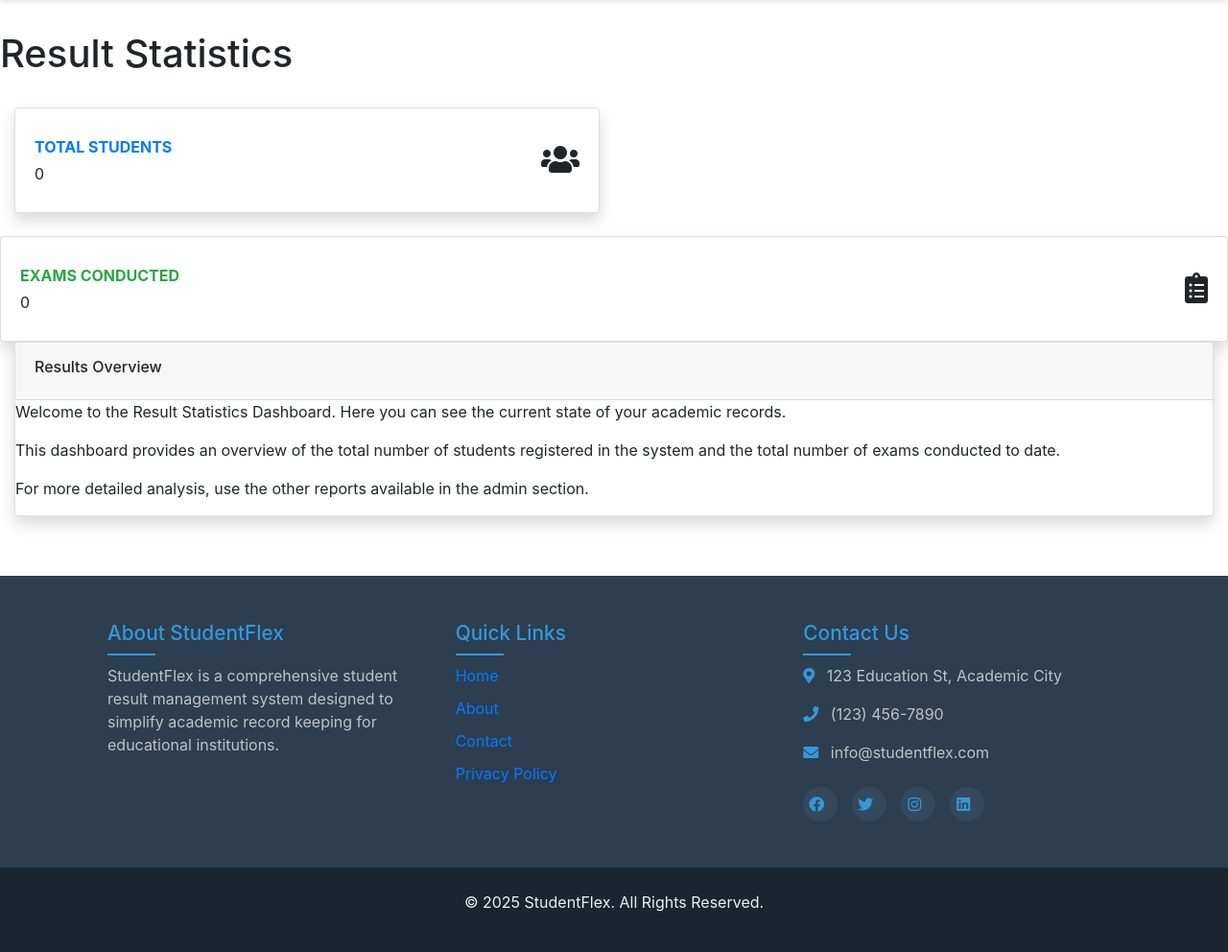
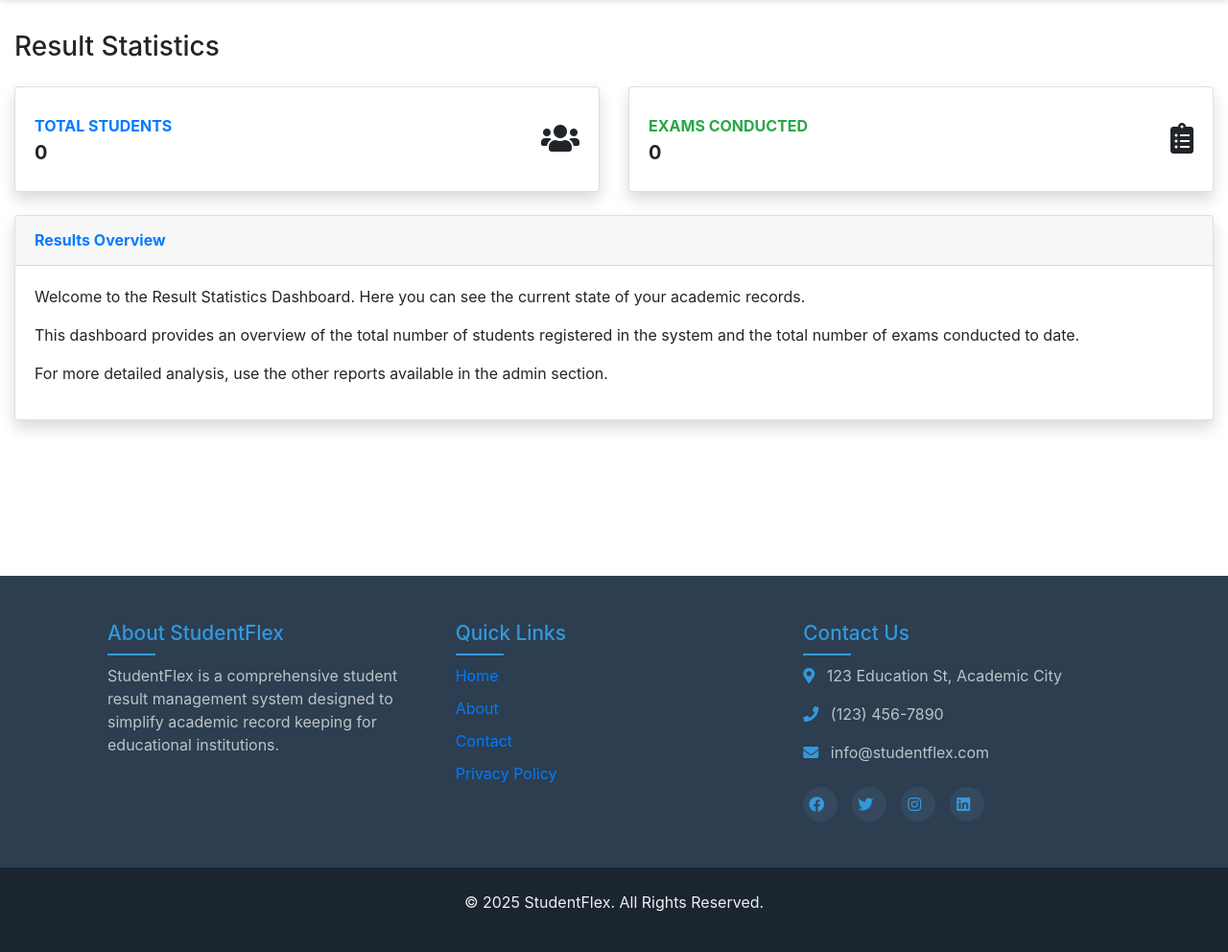
Before and after one commit to hamzatarifturing/studentflex, a PHP site: page /admin/view-result-stats.php in a window 1280 px wide. Shown: the part 88-1080 px from the top of the page at 96% size. Run offline with PHP 8.4, Linux system fonts and the light colour scheme; a user stored in the database is signed in; data that the repository does not hold is empty.

Commit message:
Conversation 4B - Interaction 2 - Model Selected: A
Fixed and formatted code of previous view-result-stats implementation

```diff
--- a/admin/view-result-stats.php
+++ b/admin/view-result-stats.php
@@ -27,15 +27,13 @@ include_once '../includes/header.php';
 ?>
 
 <!-- Main Content -->
-<div>
+<div class="container-fluid">
     <div class="d-sm-flex align-items-center justify-content-between mb-4">
-<h1>
-Result Statistics
+        <h1 class="h3 mb-0 text-gray-800">Result Statistics</h1>
+    </div>
 
-</h1>
-</div>
     <!-- Stats Cards -->
-<div>
+    <div class="row">
         <!-- Students Card -->
         <div class="col-xl-6 col-md-6 mb-4">
             <div class="card border-left-primary shadow h-100 py-2">
@@ -45,13 +43,10 @@ Result Statistics
                             <div class="text-xs font-weight-bold text-primary text-uppercase mb-1">
                                 Total Students
                             </div>
-<div>
-<?php echo $totalStudents; ?>
+                            <div class="h5 mb-0 font-weight-bold text-gray-800"><?php echo $totalStudents; ?></div>
                         </div>
-                    </div>
-<div>
+                        <div class="col-auto">
                             <i class="fas fa-users fa-2x text-gray-300"></i>
-
                         </div>
                     </div>
                 </div>
@@ -59,7 +54,7 @@ Result Statistics
         </div>
 
         <!-- Exams Card -->
-<div>
+        <div class="col-xl-6 col-md-6 mb-4">
             <div class="card border-left-success shadow h-100 py-2">
                 <div class="card-body">
                     <div class="row no-gutters align-items-center">
@@ -67,13 +62,10 @@ Result Statistics
                             <div class="text-xs font-weight-bold text-success text-uppercase mb-1">
                                 Exams Conducted
                             </div>
-<div>
-<?php echo $totalExams; ?>
+                            <div class="h5 mb-0 font-weight-bold text-gray-800"><?php echo $totalExams; ?></div>
                         </div>
-                    </div>
-<div>
+                        <div class="col-auto">
                             <i class="fas fa-clipboard-list fa-2x text-gray-300"></i>
-
                         </div>
                     </div>
                 </div>
@@ -82,30 +74,21 @@ Result Statistics
     </div>
 
     <!-- Information Box -->
-<div>
+    <div class="row">
         <div class="col-12">
             <div class="card shadow mb-4">
                 <div class="card-header py-3">
-<h6>
-Results Overview
-
-</h6>
+                    <h6 class="m-0 font-weight-bold text-primary">Results Overview</h6>
                 </div>
-<div>
-<p>
-Welcome to the Result Statistics Dashboard. Here you can see the current state of your academic records.
-
-</p>
-<p>
-This dashboard provides an overview of the total number of students registered in the system and the total number of exams conducted to date.
-
-</p>
-<p>
-For more detailed analysis, use the other reports available in the admin section.
-
-</p>
+                <div class="card-body">
+                    <p>Welcome to the Result Statistics Dashboard. Here you can see the current state of your academic records.</p>
+                    <p>This dashboard provides an overview of the total number of students registered in the system and the total number of exams conducted to date.</p>
+                    <p>For more detailed analysis, use the other reports available in the admin section.</p>
                 </div>
             </div>
         </div>
     </div>
-</div> <!-- End of Main Content --> <?php include_once '../includes/footer.php'; ?>
+</div>
+<!-- End of Main Content -->
+
+<?php include_once '../includes/footer.php'; ?>
```
Lines whose indentation alone changed are shown as unchanged.
